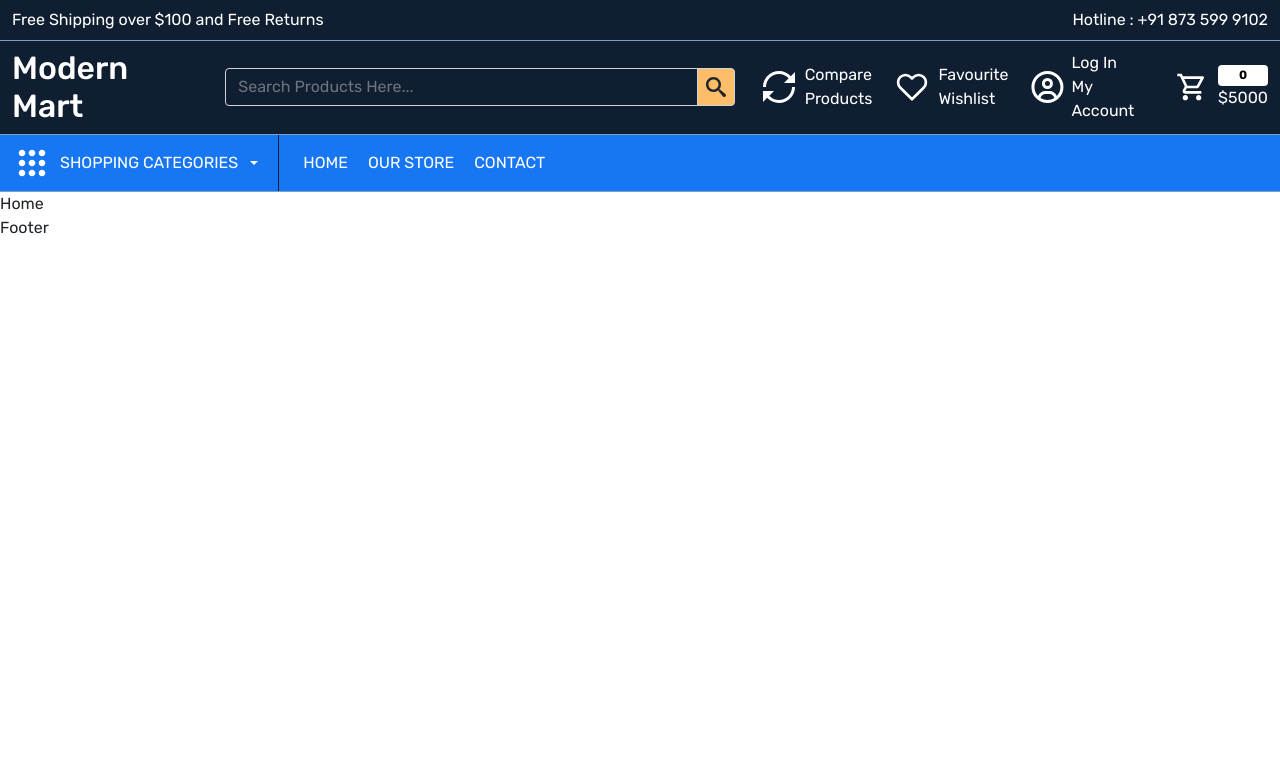
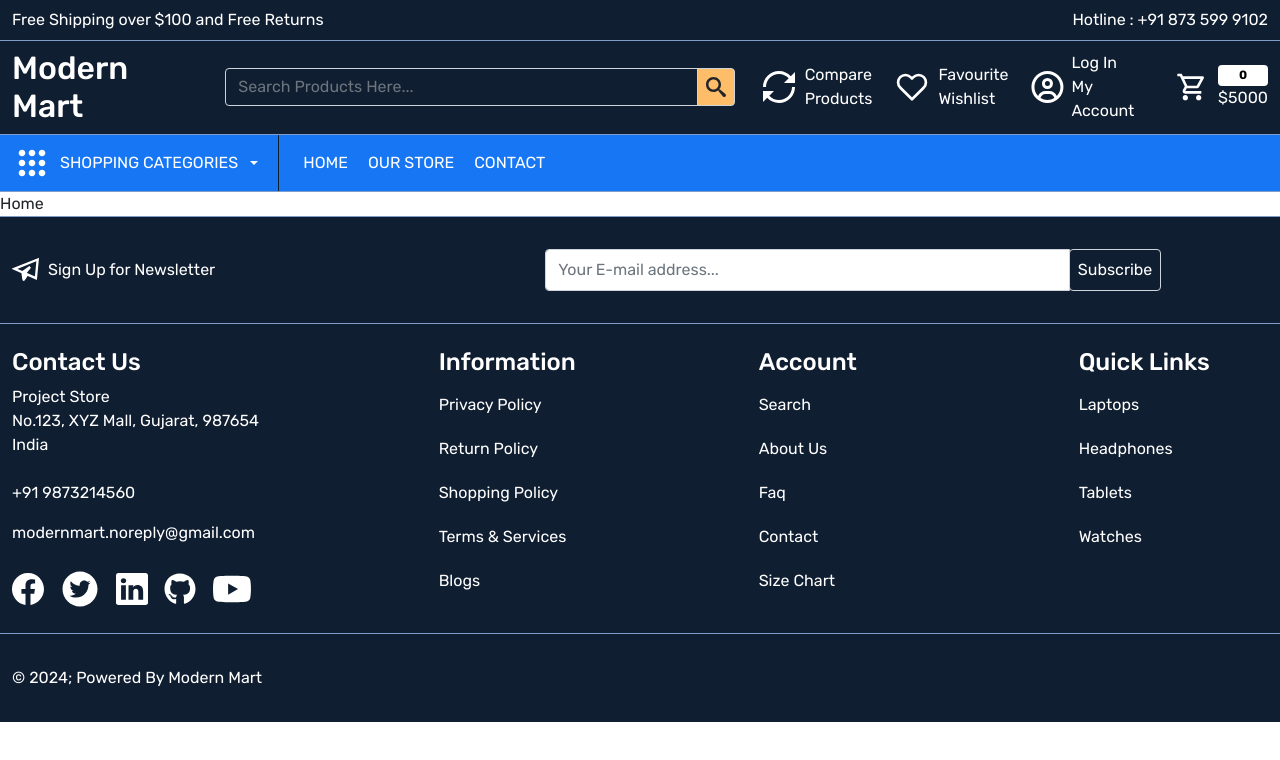
Before and after one commit to rajanptl-9/Modern-Mart-Frontend, a React (Create React App) app: page / in a window 1280 px wide. Shown: the top 760 px of the page. Built offline with nearby package versions, Linux system fonts and the light colour scheme.

Commit message:
Footer Completed

```diff
--- a/src/App.css
+++ b/src/App.css
@@ -100,3 +100,20 @@ a {
 }
 
 /* Header Completed */
+
+/* Footer CSS */
+
+footer{
+  background-color: var(--color-101e31);
+  color: white;
+}
+
+footer:not(:first-child){
+  border-top: 1px solid var(--color-7e9ec9);
+}
+
+#subscribe{
+  background-color: var(--color-101e31);
+  color: white;
+  border-radius: 4px;
+}
--- a/src/components/Footer.js
+++ b/src/components/Footer.js
@@ -1,9 +1,101 @@
-import React from 'react'
+import React from 'react';
+import { GrSend } from "react-icons/gr";
+import { Link } from 'react-router-dom';
+import { BsFacebook, BsLinkedin } from "react-icons/bs";
+import { AiFillTwitterCircle } from "react-icons/ai";
+import { FaGithub, FaYoutube } from "react-icons/fa6";
 
-function Footer() {
+
+const Footer = () => {
   return (
-    <div>Footer</div>
-  )
+    <>
+      <footer className='py-4'>
+        <div className='py-2'>
+          <div className="container-xxl">
+            <div className="row d-flex justify-content-start align-items-center">
+              <div className="col-5">
+                <div className="footer-upper d-flex gap-30 align-items-center">
+                  <div><GrSend className='fs-3 me-2' /></div>
+                  <div className='mb-0'> Sign Up for Newsletter</div>
+                </div>
+              </div>
+              <div className="col-6">
+                <div class="input-group">
+                  <input type="text" className="form-control py-1 bg-white" placeholder="Your E-mail address..." aria-label="Your E-mail address..." aria-describedby="basic-addon2" />
+                  <span class="input-group-text p-2" id="subscribe">Subscribe</span>
+                </div>
+              </div>
+            </div>
+          </div>
+        </div>
+        </footer>
+        <footer className='py-4'>
+          <div className='container-xxl'>
+            <div className="row">
+              <div className="col-4">
+                <h4>Contact Us</h4>
+                <div className="footer-links d-flex flex-column">
+                  <address className='mt-'>Project Store<br/> No.123, XYZ Mall, Gujarat, 987654<br/>India
+                  </address>
+                  <a href="tel:+919873214560" className='text-white mb-2 mt-2'>+91 9873214560</a>
+                  <a href="mailto:modernmart.noreply@gmail.com" className='text-white mb-2 mt-2'>modernmart.noreply@gmail.com</a>
+                  <div className="social-profiles mt-3">
+                    <a href="/" className='text-white'><BsFacebook className='fs-2 me-3'/></a>
+                    <a href="/" className='text-white'><AiFillTwitterCircle className='fs-1 me-3'/></a>
+                    <a href="" className='text-white'><BsLinkedin className='fs-2 me-3'/></a>
+                    <a href="/" className='text-white'><FaGithub className='fs-2 me-3'/></a>
+                    <a href="/" className='text-white'><FaYoutube className='fs-1 me-3'/></a>
+                  </div>
+                </div>
+              </div>
+              <div className="col-3">
+                <h4>Information</h4>
+                <div className="footer-links d-flex flex-column">
+                  <Link className='text-white py-2 mb-1'>Privacy Policy</Link>
+                  <Link className='text-white py-2 mb-1'>Return Policy</Link>
+                  <Link className='text-white py-2 mb-1'>Shopping Policy</Link>
+                  <Link className='text-white py-2 mb-1'>Terms & Services</Link>
+                  <Link className='text-white py-2 mb-1'>Blogs</Link>
+                </div>
+              </div>
+              <div className="col-3">
+                <h4>Account</h4>
+                <div className="footer-links d-flex flex-column">
+                  <Link className='text-white py-2 mb-1'>Search</Link>
+                  <Link className='text-white py-2 mb-1'>About Us</Link>
+                  <Link className='text-white py-2 mb-1'>Faq</Link>
+                  <Link className='text-white py-2 mb-1'>Contact</Link>
+                  <Link className='text-white py-2 mb-1'>Size Chart</Link>
+                </div>
+              </div>
+              <div className="col-2">
+                <h4>Quick Links</h4>
+                <div className="footer-links d-flex flex-column">
+                  <Link className='text-white py-2 mb-1'>Laptops</Link>
+                  <Link className='text-white py-2 mb-1'>Headphones</Link>
+                  <Link className='text-white py-2 mb-1'>Tablets</Link>
+                  <Link className='text-white py-2 mb-1'>Watches</Link>
+                </div>
+              </div>
+            </div>
+          </div>
+        </footer>
+        <footer className='py-4'>
+          <div className='py-2'>
+            <div className="container-xxl">
+              <div className="row d-flex justify-content-between">
+                <div className="col-3">
+                  <p className='mb-0'>&copy; {new Date().getFullYear()}; Powered By Modern Mart</p>
+                </div>
+                <div className="col-4">
+
+                </div>
+              </div>
+            </div>
+          </div>
+        </footer>
+      </>
+      )
 }
 
-export default Footer;
+      export default Footer;
```
